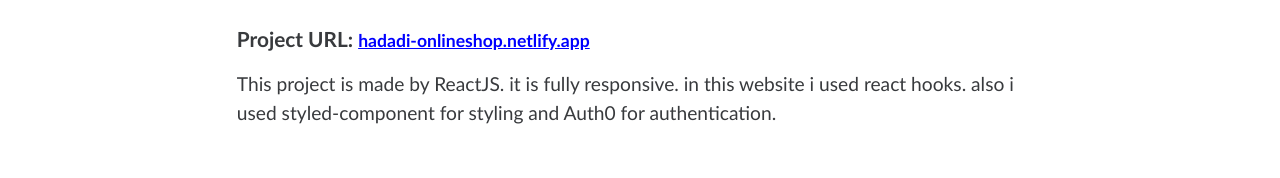
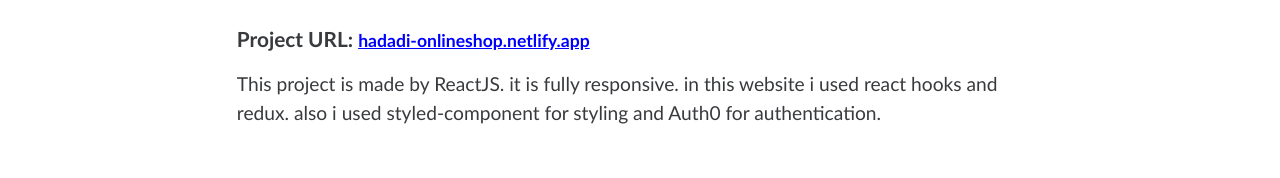
Before and after one commit to FarzanehHadadi/resume, a React (Create React App) app: page /onlineshop in a window 1280 px wide. Shown: the part 489-667 px from the top of the page. Built offline with nearby package versions, Linux system fonts and the light colour scheme.

Commit message:
minor change

```diff
--- a/src/pages/Onlineshop.jsx
+++ b/src/pages/Onlineshop.jsx
@@ -31,7 +31,7 @@
           </p>
           <p className="single-project-desc">
             This project is made by ReactJS. it is fully responsive. in this
-            website i used react hooks. also i used styled-component for styling
+            website i used react hooks and redux. also i used styled-component for styling
             and Auth0 for authentication.
           </p>
         </div>
```
